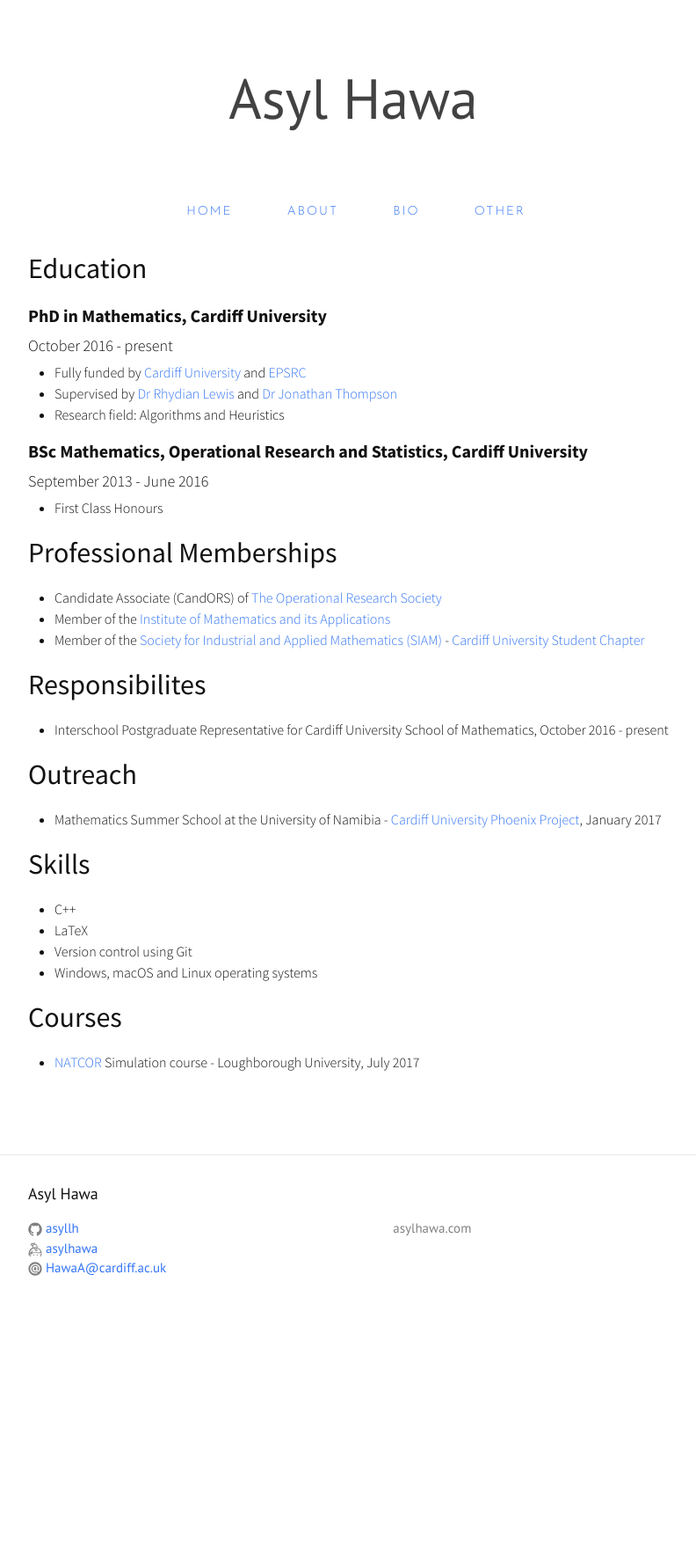
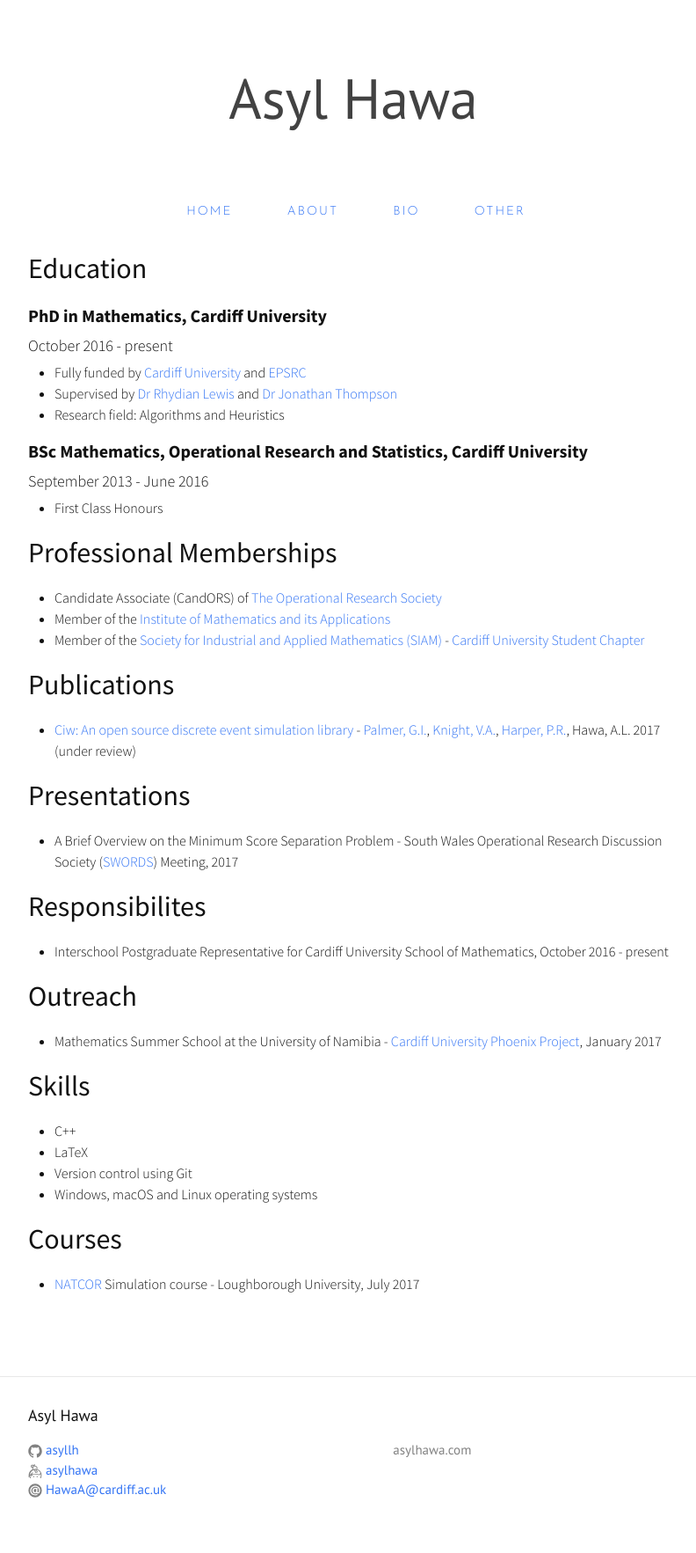
Before and after one commit to asyllh/asyllh.github.io, a Jekyll site: the page built from bio.md, in a window 1280 px wide. Shown: the whole page at 88% size, without its empty margins (238-1030 px from the left). Built offline with Jekyll 4.4.1, drawn with Linux system fonts in a browser that asks for light colours; nearby versions of some CDN libraries; before the commit the page ends 1513 px from its top, so only the background shows below that.

Commit message:
added publication and presentation

```diff
--- a/bio.md
+++ b/bio.md
@@ -29,6 +29,14 @@ September 2013 - June 2016
 * Member of the [Institute of Mathematics and its Applications](https://ima.org.uk/)
 * Member of the [Society for Industrial and Applied Mathematics (SIAM)](https://www.siam.org) - [Cardiff University Student Chapter](http://www.cardiff.ac.uk/mathematics/about-us/siam-student-chapter)
 
+## Publications
+
+* [Ciw: An open source discrete event simulation library](https://arvix.org/abs/1710.03561) - [Palmer, G.I.](http://www.geraintianpalmer.org.uk), [Knight, V.A.](http://www.vknight.org), [Harper, P.R.](http://www.profpaulharper.com), Hawa, A.L. 2017 (under review)
+
+## Presentations
+
+* A Brief Overview on the Minimum Score Separation Problem - South Wales Operational Research Discussion Society ([SWORDS](http://www.theorsociety.com/Pages/Regional/swords.aspx)) Meeting, 2017
+
 ## Responsibilites
 
 * Interschool Postgraduate Representative for Cardiff University School of Mathematics, October 2016 - present
```
